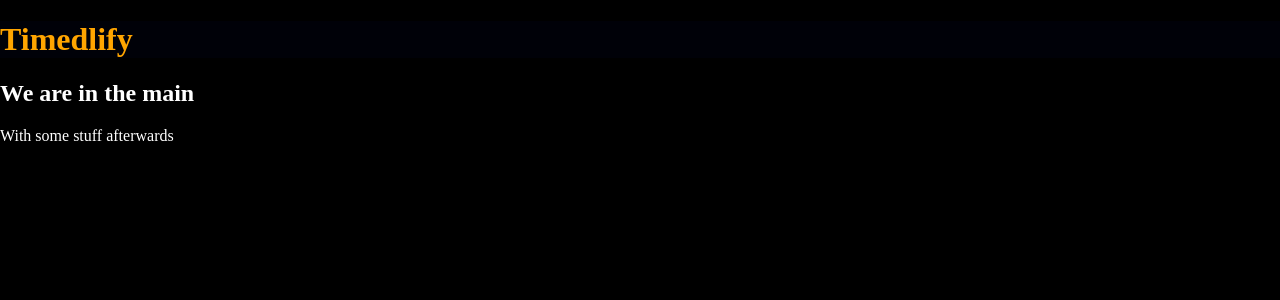
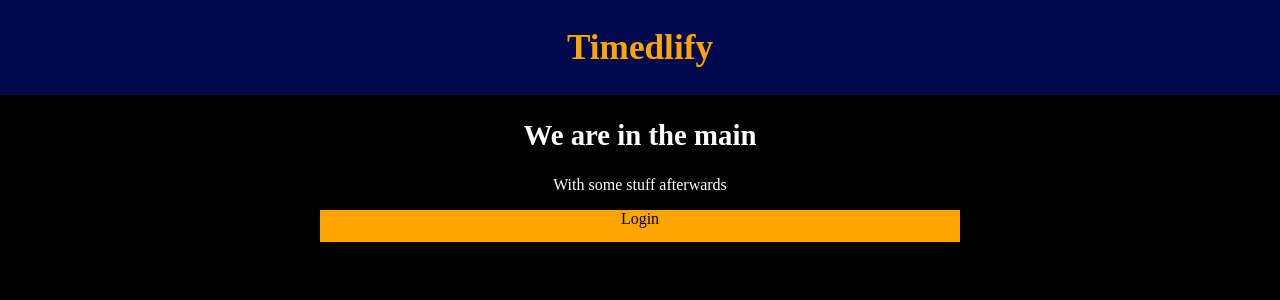
Before and after one commit to ncaudill27/timedlify, a Flask app: page / in a window 1280 px wide. Shown: the top 300 px of the page. Run offline with Flask 2, Linux system fonts and the light colour scheme.

Commit message:
Make steps towards mvp ui

```diff
--- a/static/styles/index.css
+++ b/static/styles/index.css
@@ -1,16 +1,41 @@
 @charset "UTF-8";
 
+/* base spacing */
 body {
-  margin: 0;
-  width: 100%;
-  font-size: 16px;
-  background-color: black;
-  color: white;
+  margin: 0; /*  remove default margin */
+  width: 100%; /* allow max width for smaller devices */
+  font-size: 16px; /* set accessible initial font */
+  text-align: center;
 }
-
-header { background-color: rgb(0, 1, 8); color: orange }
 
 main {
   width: 100%;
   margin: 0 auto;
 }
+
+header { padding: 0.25em 0; }
+
+a { margin: 0 auto; display: block; height: 2em; width: 50%; }
+
+/* base colors */
+
+header { background-color: rgb(0, 9, 77); color: orange }
+
+body {
+  background-color: black;
+  color: white;
+}
+
+a {
+  background-color: orange;
+  color: black;
+}
+
+
+/* base font sizes */
+
+h1 { font-size: 2.2rem; }
+h2 { font-size: 1.8rem; }
+h3 { font-size: 1.5rem; }
+h4 { font-size: 1.2rem; }
+a { text-decoration: none; }
--- a/templates/base.html
+++ b/templates/base.html
@@ -14,6 +14,9 @@
     <main>
       {% block main %}{% endblock %}
       <p>With some stuff afterwards</p>
+      <div class="alarm">
+        <a href="https://www.codenelson.com">Login</a>
+      </div>
     </main>
   </body>
 </html>
```
